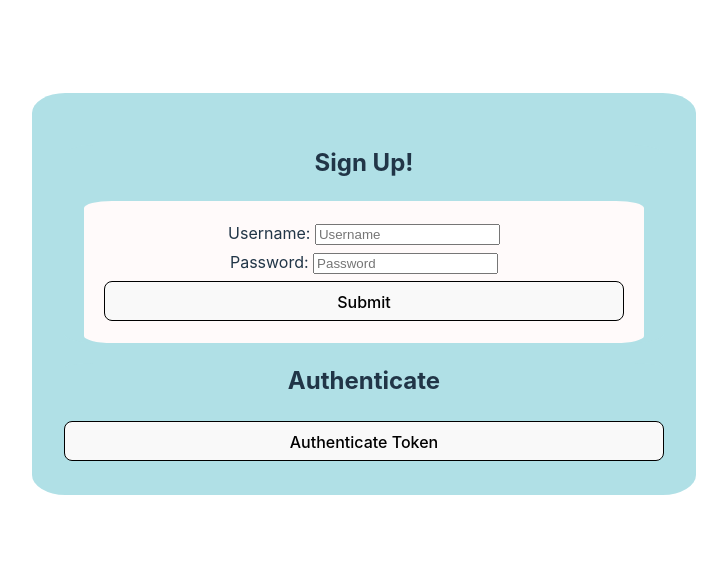
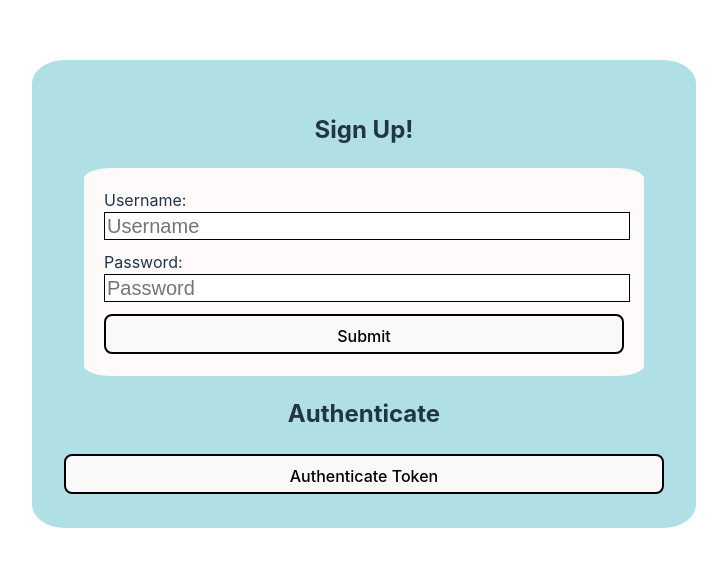
Before and after one commit to R-Kershaw/React-Form, a React (Vite) app: page / in a window 1280 px wide. Shown: the part 106-672 px from the top of the page, without its empty margins (276-1003 px from the left). Built offline with nearby package versions, Linux system fonts and the light colour scheme.

Commit message:
improved authentication username display. minor style improvement

```diff
--- a/src/components/Authenticate.jsx
+++ b/src/components/Authenticate.jsx
@@ -37,7 +37,7 @@ export default function Authenticate({ token, setToken }) {
         <div>
             <h2>Authenticate</h2>
             {successMessage && <p>{`${successMessage}`}</p>}
-            {data &&<p>{data}</p>}
+            {data &&<p>Username: {data}</p>}
             {error && <p>{error}</p>}
             <button onClick={handleClick}>Authenticate Token</button>
         </div>
--- a/src/index.css
+++ b/src/index.css
@@ -43,6 +43,7 @@ label {
   display: block;
   float: left;
   margin-bottom: 5px;
+  text-align: left;
   /*Change to right here if you want it close to the inputs*/
 }
 
@@ -65,7 +66,7 @@ h1 {
 button {
   margin: 2px 0px;
   border-radius: 8px;
-  border: 1px solid;
+  border: 2px solid;
   padding: 0.6em 1.2em;
   font-size: 1em;
   font-weight: 500;
@@ -78,13 +79,12 @@ button {
   width: 100%;
 }
 
-input[type=submit] {
+input {
   font-size: 20px;
-  height: 40px;
+  height: 24px;
   width: 100%;
-  color: white;
-  background-color: forestgreen;
-  border: none;
+  border: 1px solid;
+  margin-bottom: 5px;
 }
 
 p {
```
